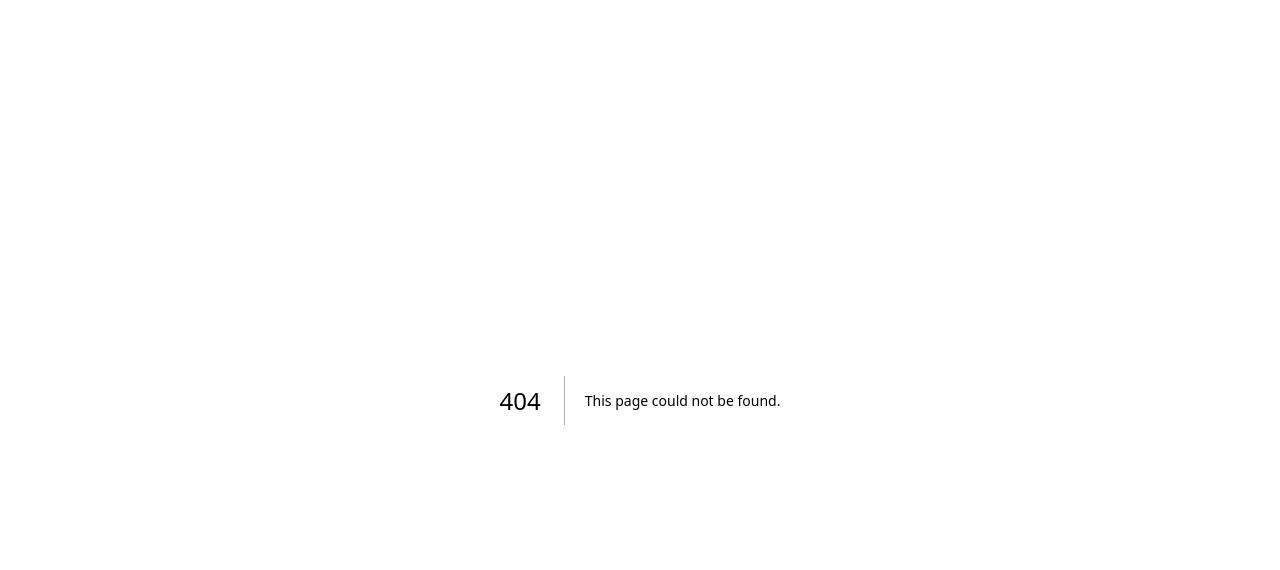
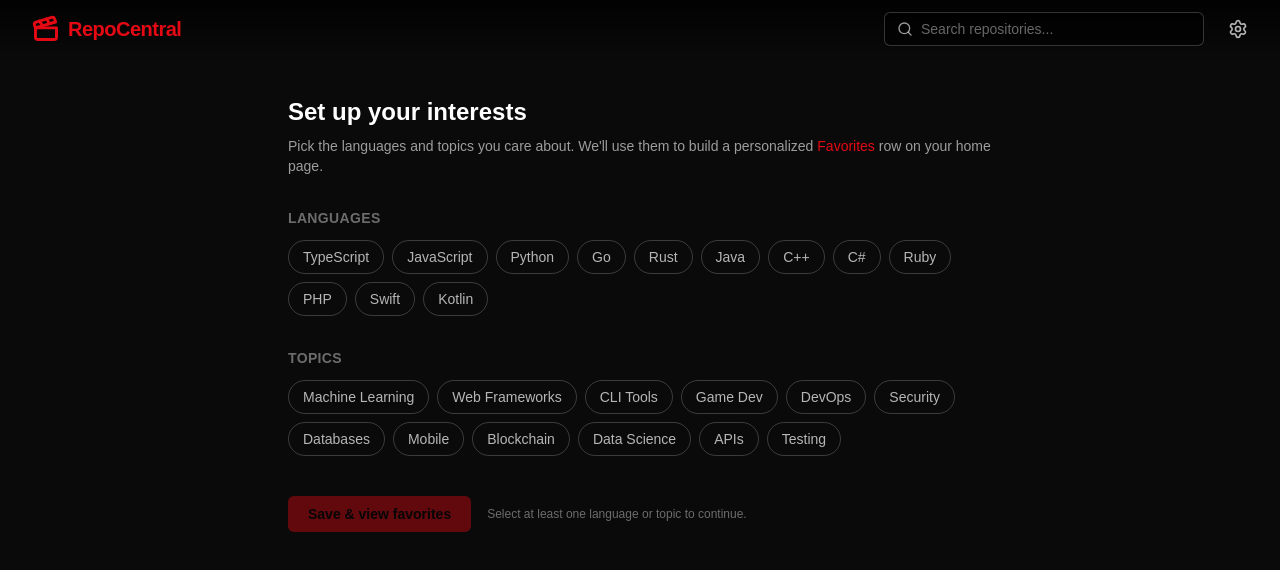
Before and after one commit to Datamazin/repo-central, a Next.js app: page /setup in a window 1280 px wide. Before the commit this address had no page. Shown: the top 570 px of the page. Built offline with nearby package versions, Linux system fonts and the light colour scheme.

Commit message:
feat -add user favoirites section

```diff
--- /dev/null
+++ b/src/app/api/favorites/route.ts
@@ -0,0 +1,44 @@
+import { NextResponse } from "next/server";
+import { searchRepos } from "@/lib/github/client";
+import type { GithubRepo } from "@/lib/github/types";
+
+const MAX_QUERIES = 6;
+const RESULT_LIMIT = 18;
+
+export async function GET(request: Request) {
+  const { searchParams } = new URL(request.url);
+  const languages = searchParams.get("languages")?.split(",").filter(Boolean) ?? [];
+  const topics = searchParams.get("topics")?.split(",").filter(Boolean) ?? [];
+
+  // GitHub's search API doesn't support OR-ing multiple values for a single
+  // qualifier (e.g. language:A OR language:B silently matches nothing), so
+  // each selected interest is queried separately and the results merged.
+  const queries = [
+    ...languages.map((lang) => `language:${lang} stars:>100`),
+    ...topics.map((topic) => `topic:${topic} stars:>100`),
+  ].slice(0, MAX_QUERIES);
+
+  if (queries.length === 0) {
+    return NextResponse.json({ repos: [] });
+  }
+
+  const perQuery = Math.max(6, Math.ceil((RESULT_LIMIT * 1.5) / queries.length));
+  const results = await Promise.all(
+    queries.map((q) =>
+      searchRepos(q, { sort: "stars", perPage: perQuery }).catch(() => [])
+    )
+  );
+
+  const seen = new Map<number, GithubRepo>();
+  for (const repos of results) {
+    for (const repo of repos) {
+      if (!seen.has(repo.id)) seen.set(repo.id, repo);
+    }
+  }
+
+  const merged = Array.from(seen.values())
+    .sort((a, b) => b.stargazers_count - a.stargazers_count)
+    .slice(0, RESULT_LIMIT);
+
+  return NextResponse.json({ repos: merged });
+}
--- a/src/app/page.tsx
+++ b/src/app/page.tsx
@@ -1,6 +1,7 @@
 import { Suspense } from "react";
 import Navbar from "@/components/Navbar";
 import HeroBanner from "@/components/HeroBanner";
+import FavoritesRow from "@/components/FavoritesRow";
 import RepoRow from "@/components/RepoRow";
 import { searchRepos } from "@/lib/github/client";
 import { HOME_ROWS } from "@/lib/github/rows";
@@ -29,6 +30,7 @@ export default async function Home() {
       </Suspense>
       {heroRepo && <HeroBanner repo={heroRepo} />}
       <main className="relative z-10 -mt-16 pb-16">
+        <FavoritesRow />
         {nonEmptyRows.length === 0 ? (
           <div className="px-8 py-24 text-center text-white/60">
             <p>
--- /dev/null
+++ b/src/app/setup/page.tsx
@@ -0,0 +1,129 @@
+"use client";
+
+import { useEffect, useState } from "react";
+import { useRouter } from "next/navigation";
+import { Check } from "lucide-react";
+import Navbar from "@/components/Navbar";
+import { INTEREST_LANGUAGES, INTEREST_TOPICS } from "@/lib/github/interests";
+import { getPreferences, savePreferences } from "@/lib/preferences";
+
+function Chip({
+  label,
+  selected,
+  onToggle,
+}: {
+  label: string;
+  selected: boolean;
+  onToggle: () => void;
+}) {
+  return (
+    <button
+      type="button"
+      onClick={onToggle}
+      className={`flex items-center gap-1.5 rounded-full border px-3.5 py-1.5 text-sm transition-colors ${
+        selected
+          ? "border-accent bg-accent/20 text-accent"
+          : "border-white/20 text-white/70 hover:border-white/40 hover:text-white"
+      }`}
+    >
+      {selected && <Check className="h-3.5 w-3.5" />}
+      {label}
+    </button>
+  );
+}
+
+export default function SetupPage() {
+  const router = useRouter();
+  const [languages, setLanguages] = useState<string[]>([]);
+  const [topics, setTopics] = useState<string[]>([]);
+  const [saved, setSaved] = useState(false);
+
+  useEffect(() => {
+    const prefs = getPreferences();
+    if (prefs) {
+      setLanguages(prefs.languages);
+      setTopics(prefs.topics);
+    }
+  }, []);
+
+  function toggle(list: string[], setList: (v: string[]) => void, value: string) {
+    setList(
+      list.includes(value) ? list.filter((v) => v !== value) : [...list, value]
+    );
+    setSaved(false);
+  }
+
+  function handleSave() {
+    savePreferences({ languages, topics });
+    setSaved(true);
+    router.push("/");
+  }
+
+  const hasSelection = languages.length > 0 || topics.length > 0;
+
+  return (
+    <>
+      <Navbar />
+      <main className="mx-auto max-w-3xl px-4 pt-24 pb-16 sm:px-8">
+        <h1 className="text-2xl font-semibold text-white">
+          Set up your interests
+        </h1>
+        <p className="mt-2 text-sm text-white/60">
+          Pick the languages and topics you care about. We&apos;ll use them to
+          build a personalized{" "}
+          <span className="text-accent">Favorites</span> row on your home
+          page.
+        </p>
+
+        <section className="mt-8">
+          <h2 className="mb-3 text-sm font-semibold uppercase tracking-wide text-white/40">
+            Languages
+          </h2>
+          <div className="flex flex-wrap gap-2">
+            {INTEREST_LANGUAGES.map((lang) => (
+              <Chip
+                key={lang}
+                label={lang}
+                selected={languages.includes(lang)}
+                onToggle={() => toggle(languages, setLanguages, lang)}
+              />
+            ))}
+          </div>
+        </section>
+
+        <section className="mt-8">
+          <h2 className="mb-3 text-sm font-semibold uppercase tracking-wide text-white/40">
+            Topics
+          </h2>
+          <div className="flex flex-wrap gap-2">
+            {INTEREST_TOPICS.map((topic) => (
+              <Chip
+                key={topic.id}
+                label={topic.label}
+                selected={topics.includes(topic.id)}
+                onToggle={() => toggle(topics, setTopics, topic.id)}
+              />
+            ))}
+          </div>
+        </section>
+
+        <div className="mt-10 flex items-center gap-4">
+          <button
+            type="button"
+            disabled={!hasSelection}
+            onClick={handleSave}
+            className="rounded-md bg-accent px-5 py-2 text-sm font-semibold text-black transition-opacity disabled:cursor-not-allowed disabled:opacity-40"
+          >
+            Save & view favorites
+          </button>
+          {!hasSelection && (
+            <p className="text-xs text-white/40">
+              Select at least one language or topic to continue.
+            </p>
+          )}
+          {saved && <p className="text-xs text-accent">Saved!</p>}
+        </div>
+      </main>
+    </>
+  );
+}
--- /dev/null
+++ b/src/components/FavoritesRow.tsx
@@ -0,0 +1,71 @@
+"use client";
+
+import { useEffect, useState } from "react";
+import Link from "next/link";
+import { Settings, Sparkles } from "lucide-react";
+import type { GithubRepo } from "@/lib/github/types";
+import { getPreferences } from "@/lib/preferences";
+import RepoRow from "./RepoRow";
+
+export default function FavoritesRow() {
+  const [status, setStatus] = useState<"loading" | "empty" | "no-prefs" | "ready">(
+    "loading"
+  );
+  const [repos, setRepos] = useState<GithubRepo[]>([]);
+
+  useEffect(() => {
+    const prefs = getPreferences();
+    if (!prefs) {
+      setStatus("no-prefs");
+      return;
+    }
+    const params = new URLSearchParams();
+    if (prefs.languages.length) params.set("languages", prefs.languages.join(","));
+    if (prefs.topics.length) params.set("topics", prefs.topics.join(","));
+
+    fetch(`/api/favorites?${params}`)
+      .then((res) => (res.ok ? res.json() : { repos: [] }))
+      .then((data) => {
+        setRepos(data.repos ?? []);
+        setStatus(data.repos?.length ? "ready" : "empty");
+      })
+      .catch(() => setStatus("empty"));
+  }, []);
+
+  if (status === "loading") return null;
+
+  if (status === "no-prefs") {
+    return (
+      <section className="px-4 py-4 sm:px-8">
+        <Link
+          href="/setup"
+          className="flex items-center gap-3 rounded-md border border-dashed border-white/20 px-4 py-4 text-white/70 transition-colors hover:border-accent/60 hover:text-white"
+        >
+          <Sparkles className="h-5 w-5 shrink-0 text-accent" />
+          <span className="text-sm">
+            Set up your interests to see a personalized{" "}
+            <span className="font-semibold text-white">Favorites</span> row.
+          </span>
+        </Link>
+      </section>
+    );
+  }
+
+  if (status === "empty") return null;
+
+  return (
+    <RepoRow
+      title="Your Favorites"
+      repos={repos}
+      action={
+        <Link
+          href="/setup"
+          className="flex items-center gap-1 text-xs text-white/50 transition-colors hover:text-white"
+        >
+          <Settings className="h-3.5 w-3.5" />
+          Edit interests
+        </Link>
+      }
+    />
+  );
+}
--- a/src/components/Navbar.tsx
+++ b/src/components/Navbar.tsx
@@ -2,7 +2,7 @@
 
 import Link from "next/link";
 import { useRouter, useSearchParams } from "next/navigation";
-import { Search, Clapperboard } from "lucide-react";
+import { Search, Clapperboard, Settings } from "lucide-react";
 import { useState, useEffect } from "react";
 
 export default function Navbar() {
@@ -48,6 +48,13 @@ export default function Navbar() {
             />
           </div>
         </form>
+        <Link
+          href="/setup"
+          aria-label="Setup interests"
+          className="shrink-0 text-white/70 transition-colors hover:text-white"
+        >
+          <Settings className="h-5 w-5" />
+        </Link>
       </div>
     </header>
   );
--- a/src/components/RepoRow.tsx
+++ b/src/components/RepoRow.tsx
@@ -1,6 +1,6 @@
 "use client";
 
-import { useRef } from "react";
+import { useRef, type ReactNode } from "react";
 import { ChevronLeft, ChevronRight } from "lucide-react";
 import type { GithubRepo } from "@/lib/github/types";
 import RepoCard from "./RepoCard";
@@ -8,9 +8,11 @@ import RepoCard from "./RepoCard";
 export default function RepoRow({
   title,
   repos,
+  action,
 }: {
-  title: string;
+  title: ReactNode;
   repos: GithubRepo[];
+  action?: ReactNode;
 }) {
   const scrollerRef = useRef<HTMLDivElement>(null);
 
@@ -22,9 +24,10 @@ export default function RepoRow({
 
   return (
     <section className="relative py-4">
-      <h2 className="mb-2 px-4 text-lg font-semibold text-white sm:px-8">
-        {title}
-      </h2>
+      <div className="mb-2 flex items-center justify-between px-4 sm:px-8">
+        <h2 className="text-lg font-semibold text-white">{title}</h2>
+        {action}
+      </div>
       <div className="group/row relative">
         <button
           aria-label="Scroll left"
--- /dev/null
+++ b/src/lib/github/interests.ts
@@ -0,0 +1,29 @@
+export const INTEREST_LANGUAGES = [
+  "TypeScript",
+  "JavaScript",
+  "Python",
+  "Go",
+  "Rust",
+  "Java",
+  "C++",
+  "C#",
+  "Ruby",
+  "PHP",
+  "Swift",
+  "Kotlin",
+];
+
+export const INTEREST_TOPICS: { id: string; label: string }[] = [
+  { id: "machine-learning", label: "Machine Learning" },
+  { id: "web-framework", label: "Web Frameworks" },
+  { id: "cli", label: "CLI Tools" },
+  { id: "game-development", label: "Game Dev" },
+  { id: "devops", label: "DevOps" },
+  { id: "security", label: "Security" },
+  { id: "database", label: "Databases" },
+  { id: "mobile", label: "Mobile" },
+  { id: "blockchain", label: "Blockchain" },
+  { id: "data-science", label: "Data Science" },
+  { id: "api", label: "APIs" },
+  { id: "testing", label: "Testing" },
+];
--- /dev/null
+++ b/src/lib/preferences.ts
@@ -0,0 +1,29 @@
+export interface UserPreferences {
+  languages: string[];
+  topics: string[];
+}
+
+const STORAGE_KEY = "repocentral:preferences";
+
+export function getPreferences(): UserPreferences | null {
+  if (typeof window === "undefined") return null;
+  try {
+    const raw = window.localStorage.getItem(STORAGE_KEY);
+    if (!raw) return null;
+    const parsed = JSON.parse(raw) as UserPreferences;
+    if (parsed.languages?.length === 0 && parsed.topics?.length === 0) return null;
+    return parsed;
+  } catch {
+    return null;
+  }
+}
+
+export function savePreferences(prefs: UserPreferences): void {
+  if (typeof window === "undefined") return;
+  window.localStorage.setItem(STORAGE_KEY, JSON.stringify(prefs));
+}
+
+export function clearPreferences(): void {
+  if (typeof window === "undefined") return;
+  window.localStorage.removeItem(STORAGE_KEY);
+}
```
Also changed, not shown: 1 other file (tests, documents, lock files or other folders).
